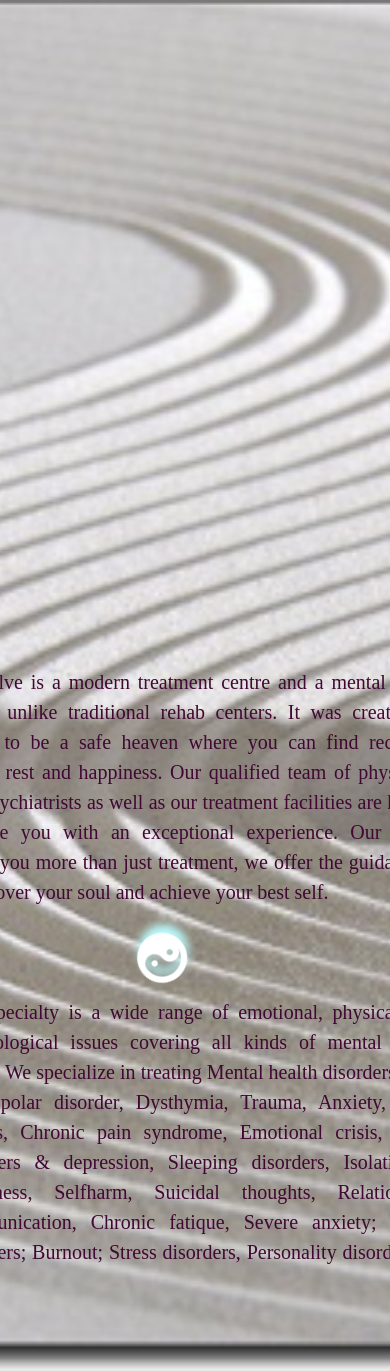
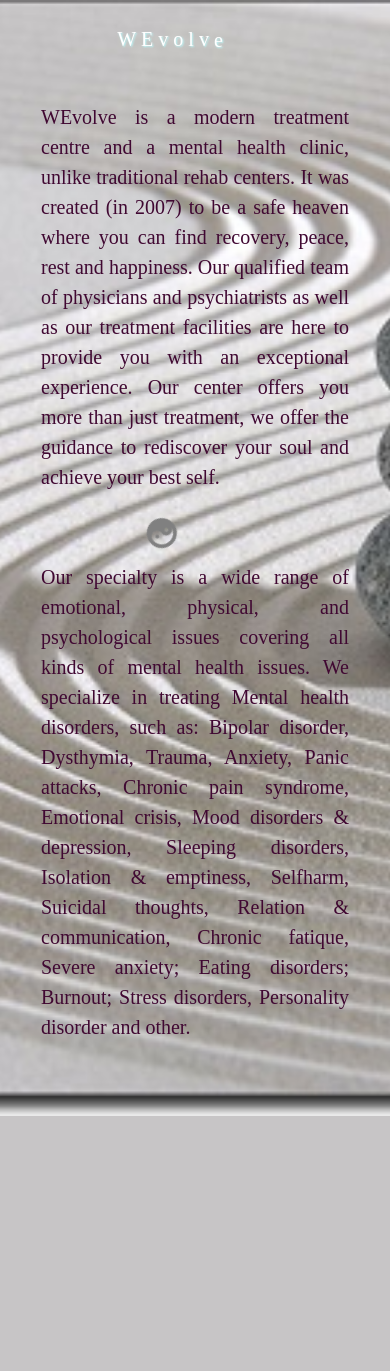
Before and after one commit to annatolchynska/WEvolve, a Python web app: template template/about.html in a window 390 px wide; the page is wider, and only the part inside the window is pictured. Shown: the part 40-1411 px from the top of that part. After the commit the page ends 1156 px from the top of that part, so only its background shows below. Run offline with Jinja, Linux system fonts and the light colour scheme; the template is opened without the code that fills it, so the values that code supplies are empty; some libraries are stand-ins or nearby versions; some web fonts are replaced.

Commit message:
Add media queries to abot page.

```diff
--- a/css/about.css
+++ b/css/about.css
@@ -88,9 +88,10 @@
 .wevolve {
     color: white;
     font-size: 50px;
-    text-shadow: 6px 6px 8px #bbfafc;
+    text-shadow: 1px 1px 1px gray;
     margin-right: 500px;
     padding-top: 100px;
+    margin-top: 20px;
     margin-bottom: 0;
     padding-bottom: 0;
 }
@@ -167,8 +168,8 @@
 
 #icon {
     animation: rotation 4s infinite linear;
-    text-shadow: 6px 6px 8px #bbfafc;
-    color: white;
+        color: gray;
+        text-shadow: 1px 1px 1px white;
     font-size: 50px;
     margin-right: 500px;
     padding-bottom: 20px;
@@ -214,6 +215,10 @@
     #icon {
         margin-right: 400px;
     }
+    .wevolve {
+        margin-right: 400px;
+        font-size: 40px;
+    }
 }
 
 /* media queries */
@@ -225,16 +230,33 @@
         padding-right: 300px;
 
     }
+    .callout-container {
+        height: 100%;
+        background: url('../images/zen.jpg') no-repeat center center scroll;
+        -webkit-background-size: cover;
+        -moz-background-size: cover;
+        -o-background-size: cover;
+        background-size: cover;
+
+        display: flex;
+        position:
+            relative;
+    }
 
     #icon {
         margin-right: 300px;
+    }
+    .wevolve {
+        margin-right: 300px;
+
+        padding-top: 10px;
     }
 }
 
 
 
 /* media queries */
-/* for sreens size from 780px and down */
+/* for sreens size from 730px and down */
 @media screen and (max-width: 730px) {
 
     .jumbotron .lead {
@@ -246,7 +268,9 @@
     #icon {
         margin-right: 50px;
     }
-
+    .wevolve {
+        margin-right: 50px;
+    }
 
 
     .callout-container {
@@ -290,6 +314,14 @@
 
         #icon {
             justify-content: center;
+            font-size: 30px;
+            text-shadow: none;
+            color: gray;
+        }
+        .wevolve {
+            justify-content: center;
+            text-shadow: 1px 1px 2px #bbfafc;
+            font-size: 20px;
         }
 
     }
--- a/template/about.html
+++ b/template/about.html
@@ -73,7 +73,6 @@
 
             <div class="col-12">
                 <section class="callout motto text-center">
-                    <div>
                     <div class="wevolve">
                         <span>W</span>
                         <span>E</span>
@@ -83,7 +82,7 @@
                         <span>v</span>
                         <span>e</span>
                     </div>
-                        <section class="callout jumbotron text-center">
+                    <div class="callout jumbotron text-center">
                         <p class="lead">WEvolve is a modern treatment centre and a mental health clinic,
                             unlike traditional rehab
                             centers. It was created (in 2007) to be a safe heaven where you can find recovery,
@@ -109,7 +108,6 @@
                             disorders;
                             Burnout; Stress disorders, Personality disorder and other.
                         </p>
-                        </section>
                     </div>
                 </section>
             </div>
--- a/template/index.html
+++ b/template/index.html
@@ -15,7 +15,6 @@
 </head>
 
 <body>
-
 
     <!--Nav-->
     <nav class="navbar navbar-light navbar-expand-sm ">
```
Lines whose indentation alone changed are shown as unchanged.
